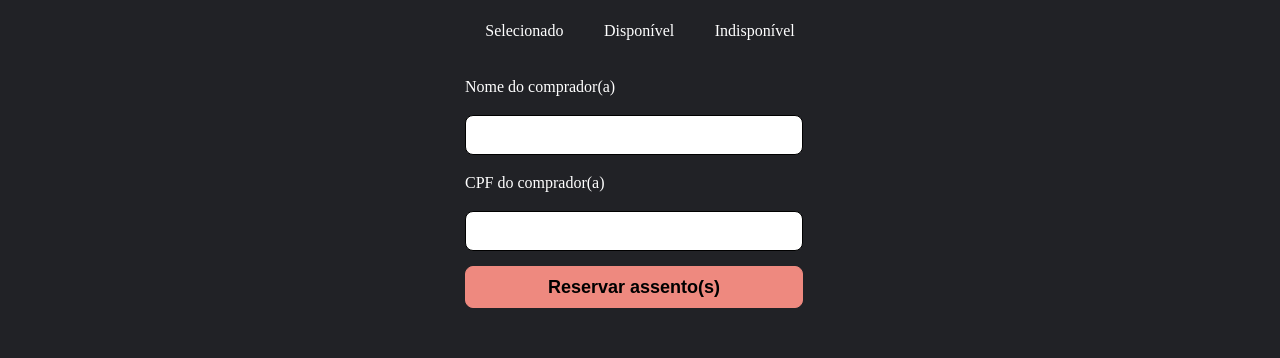
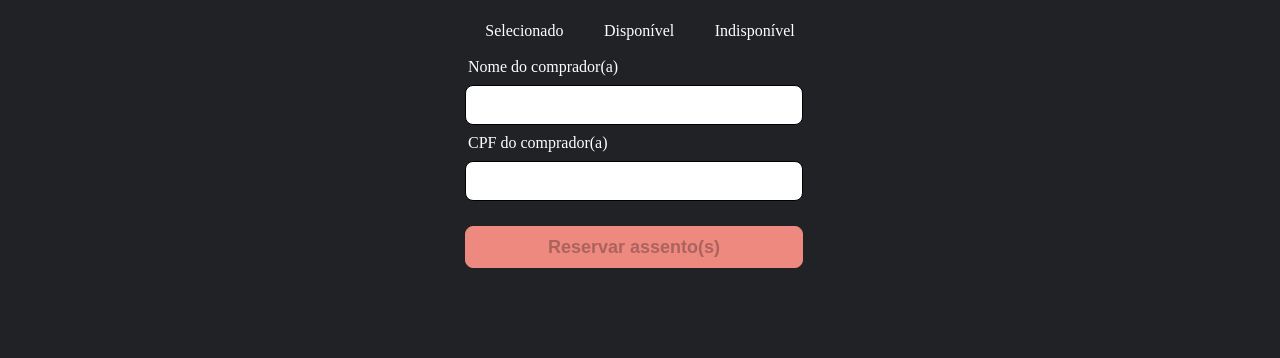
Before and after one commit to alexandrerosapc/cineflex, a React (Create React App) app: page /assentos/1 in a window 1280 px wide. Shown: the part 175-533 px from the top of the page. Built offline with nearby package versions, Linux system fonts and the light colour scheme; no server answers.

Commit message:
Implementação dos Inputs corretamente

```diff
--- a/src/components/Assentos.js
+++ b/src/components/Assentos.js
@@ -1,6 +1,6 @@
 import axios from "axios"
 import { useEffect, useState } from "react"
-import { useParams } from "react-router-dom"
+import { useNavigate, useParams } from "react-router-dom"
 import styled from "styled-components"
 import ocupado from "../assets/user.png"
 import ReactInputMask from "react-input-mask"
@@ -10,6 +10,10 @@ export default function Assentos() {
     const { sessaoId } = useParams()
     const [name, setName] = useState("")
     const [cpf, setCpf] = useState("")
+    const [validCpf, setValidCpf] = useState(false) // Estado para armazenar se o CPF é válido
+    const [assentosSelecionados, setAssentosSelecionados] = useState([]);
+    const navigate = useNavigate()
+
 
     function selecionarAssento(name, livre) {
         if (livre) {
@@ -18,13 +22,50 @@ export default function Assentos() {
                     assento.name === name ? { ...assento, selecionado: !assento.selecionado } : assento
                 )
             );
+            setAssentosSelecionados(prevAssentosSelecionados => {
+                const index = prevAssentosSelecionados.indexOf(name);
+                if (index !== -1) {
+                    // Se o assento já estiver selecionado, remova-o da lista
+                    return prevAssentosSelecionados.filter(item => item !== name);
+                } else {
+                    // Caso contrário, adicione-o à lista
+                    return [...prevAssentosSelecionados, name];
+                }
+            });
         }
     }
+
 
     useEffect(() => {
         const promise = axios.get(`https://mock-api.driven.com.br/api/v8/cineflex/showtimes/${sessaoId}/seats`)
         promise.then(res => setAssentos(res.data.seats.map(assento => ({ ...assento, selecionado: false }))))
     }, [])
+
+    // Função para manipular a mudança no campo de CPF
+    const handleCpfChange = (e) => {
+        const value = e.target.value.replace(/\D/g, ''); // Remove tudo exceto os dígitos
+        setCpf(value);
+        // Verifica se o CPF tem 11 dígitos para ativar o estado validCpf
+        setValidCpf(value.length === 11);
+    }
+
+    const reservarAssentos = (e) => {
+        e.preventDefault()
+        const dadosComprador = { name, cpf, assentosSelecionados }
+
+        /*
+        const url_post = "https://mock-api.driven.com.br/api/v8/cineflex/seats/book-many"
+        const promise = axios.post(url_post, dadosComprador)
+
+        promise.then(res => console.log(res.data))
+        */
+
+        console.log(dadosComprador)
+        setName('')
+        setCpf("")
+        navigate('/sucesso')
+    }
+
 
     return (
         <Container>
@@ -61,10 +102,11 @@ export default function Assentos() {
                     </Indisponivel>
                 </Legenda>
                 <InformacoesComprador>
-                    <p>
+                    <form onSubmit={reservarAssentos}>
+                        <InputGroup>
+                            <Title htmlFor="name">
                                 Nome do comprador(a)
-                    </p>
-                    <form>
+                            </Title>
                             <ReactInputMask
                                 id="name"
                                 type="text"
@@ -72,23 +114,24 @@ export default function Assentos() {
                                 onChange={e => setName(e.target.value)}
                                 required
                             />
-                    </form>
-                    <p>
+                        </InputGroup>
+                        <InputGroup>
+                            <Title htmlFor="cpf">
                                 CPF do comprador(a)
-                    </p>
-                    <form>
+                            </Title>
                             <ReactInputMask
                                 id="cpf"
                                 mask={"999.999.999-99"}
                                 type="text"
                                 value={cpf}
-                            onChange={e => setCpf(e.target.value)}
+                                onChange={handleCpfChange}
                                 required
                             />
-                    </form>
-                    <Reservar>
+                        </InputGroup>
+                        <Reservar disabled={!validCpf}>
                             Reservar assento(s)
                         </Reservar>
+                    </form>
                 </InformacoesComprador>
                 <FooterInformacoes>
                 </FooterInformacoes>
@@ -96,6 +139,7 @@ export default function Assentos() {
         </Container>
     )
 }
+
 
 
 const Container = styled.div`
@@ -213,7 +257,7 @@ const InformacoesComprador = styled.div`
     }
 `
 
-const  Reservar = styled.button`
+const Reservar = styled.button`
     margin: 15px 0;
     width: 338px;
     height: 42px;
@@ -241,3 +285,14 @@ const FooterInformacoes = styled.div`
         line-height: 33px;
     }
 `
+
+const InputGroup = styled.div`
+    input {
+        margin:  10px 0px;
+    }
+`
+
+const Title = styled.label`
+    margin: 3px;
+    color: white;
+`
```
Lines whose indentation alone changed are shown as unchanged.
